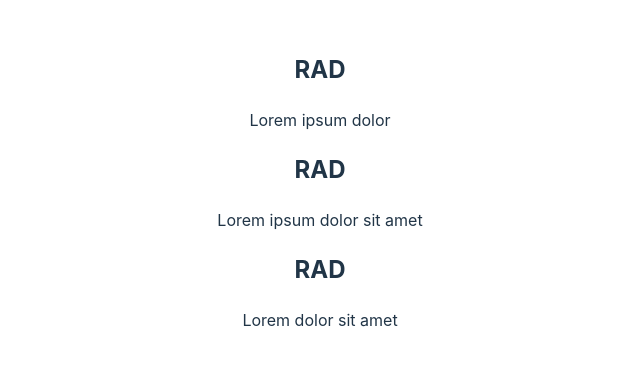
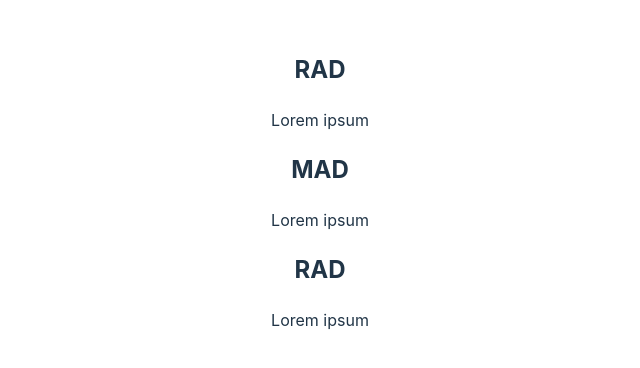
Before and after one commit to ShenanVindinu/react-Concepts, a React (Vite) app: page / in a window 1280 px wide. Shown: the part 210-578 px from the top of the page, without its empty margins (320-960 px from the left). Built offline with nearby package versions, Linux system fonts and the light colour scheme.

Commit message:
2nd way of using props

```diff
--- a/src/App.tsx
+++ b/src/App.tsx
@@ -1,39 +1,16 @@
 import './App.css'
-import Item from "./component/Item.tsx";
+import Subject from "./component/Subject.tsx";
+
 
 function App() {
 
-    const itemList = [
-        {
-            title: 'RAD',
-            desc: 'Lorem ipsum dolor'
-        },
-        {
-            title: 'RAD',
-            desc: 'Lorem ipsum dolor sit amet'
-        },
-        {
-            title: 'RAD',
-            desc: 'Lorem dolor sit amet'
-        }
-    ]
+    return (
 
-    //for loop with data passing
-    const itemsArray = [];
-
-    for (const itemsArrayElement of itemList) {
-        itemsArray.push(
-            <Item title={itemsArrayElement.title} desc={itemsArrayElement.desc} />
-        );
-    }
-
-    return (
-        //same for loop function with arrow function. less complicated
-        <div>
-            {itemList.map(item =>(
-                <Item title={item.title} desc={item.desc} />
-            ))}
-        </div>
+        <>
+            <Subject name= 'RAD'>Lorem ipsum</Subject>
+            <Subject name= 'MAD'>Lorem ipsum</Subject>
+            <Subject name= 'RAD'>Lorem ipsum</Subject>
+        </>
     )
 }
 
--- /dev/null
+++ b/src/component/Subject.tsx
@@ -0,0 +1,8 @@
+export default function Subject (props : {children: React.ReactNode, name: string}) {
+    return (
+        <>
+            <h2>{props.name}</h2>
+            <p>{props.children}</p>
+        </>
+    )
+}
```
